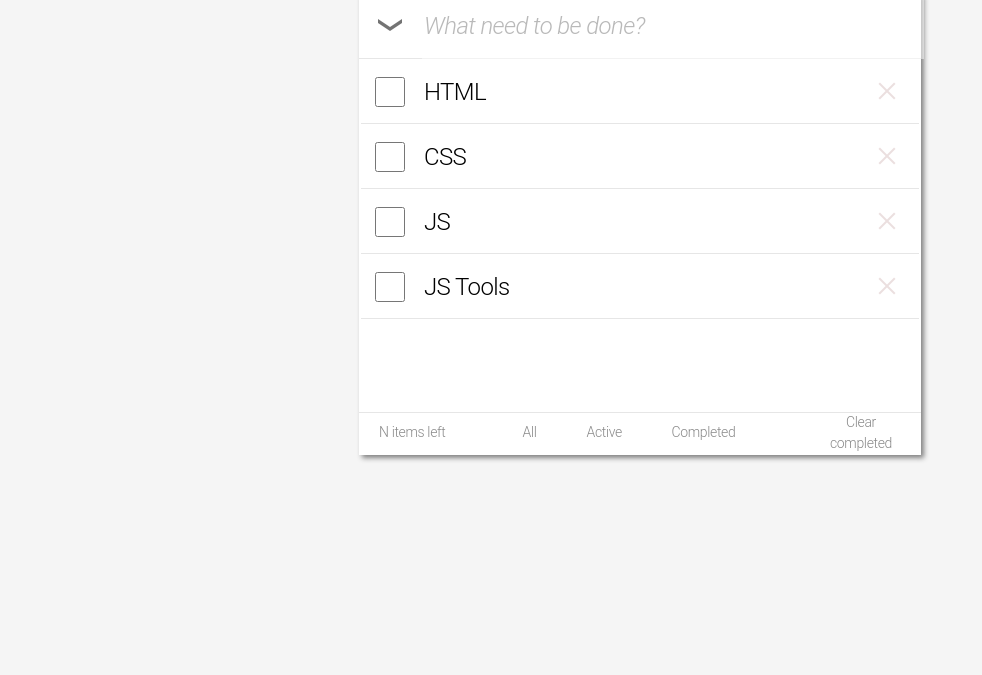
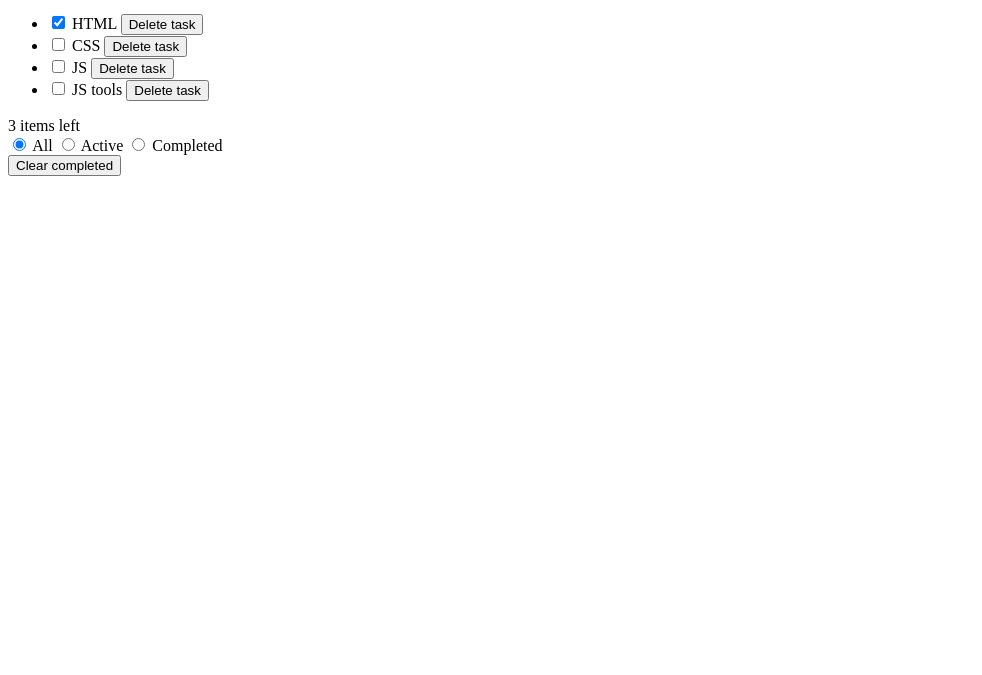
Before and after one commit to ok-technopolis-autumn-2019/Alexey_Medvedev, a plain HTML site: page index.html in a window 1280 px wide. Shown: the part 125-800 px from the top of the page, without its empty margins (0-982 px from the left). Drawn offline with Linux system fonts and the light colour scheme.

Commit message:
fixed html issues

```diff
--- a/index.html
+++ b/index.html
@@ -3,241 +3,95 @@
 <head>
     <meta charset="UTF-8">
     <title>ToDo List</title>
-    <style>
-        .header {
-            width: 100%;
-            height: 110px;
-            min-width: 562px
-        }
+</head>
+<body>
+<div class="todo-app">
+    <header class="todo-app__header"><h1 class="title">Todos</h1></header>
+    <main class="todo-app__frame">
+        <section class="todo-app__main-controls">
+            <div class="main-controls_select-all">
+                <button class="main-controls__select-all-button">
+                    Select all tasks
+                </button>
+            </div>
+            <div class="main-controls__create-new">
+                <input type="text" class="main-controls__create-new-input"
+                       placeholder="What needs to be done?" aria-label="Add new item"
+                       autofocus="autofocus"/>
+            </div>
+        </section>
 
-        .header_title {
-            margin: auto;
-            width: 562px;
-            height: 100%
-        }
+        <section class="todo-app__tasks">
+            <ul class="todo-app__task-list tasks">
+                <li class="todo-app__task-item task-item">
+                    <div class="task-item__view">
+                        <input type="checkbox" checked="checked" class="task-item__status"
+                               aria-label="Completed task: HTML"/>
+                        <span class="task-item__text">HTML</span>
+                        <button class="task-item__delete">Delete task</button>
+                    </div>
+                    <div class="task-item__edit" hidden="hidden">
+                        <input type="text" class="task-item__input" value="HTML" aria-label="Edit task: HTML"/>
+                    </div>
+                </li>
+                <li class="todo-app__task-item task-item">
+                    <div class="task-item__view">
+                        <input type="checkbox" class="task-item__status" aria-label="Not completed task: CSS"/>
+                        <span class="task-item__text">CSS</span>
+                        <button class="task-item__delete">Delete task</button>
+                    </div>
+                    <div class="task-item__edit" hidden="hidden">
+                        <input type="text" class="task-item__input" value="CSS" aria-label="Edit task: CSS"/>
+                    </div>
+                </li>
+                <li class="todo-app__task-item task-item">
+                    <div class="task-item__view">
+                        <input type="checkbox" class="task-item__status" aria-label="Not completed task: JS"/>
+                        <span class="task-item__text">JS</span>
+                        <button class="task-item__delete">Delete task</button>
+                    </div>
+                    <div class="task-item__edit" hidden="hidden">
+                        <input type="text" class="task-item__input" value="CSS" aria-label="Edit task: CSS"/>
+                    </div>
+                </li>
+                <li class="todo-app__task-item task-item">
+                    <div class="task-item__view">
+                        <input type="checkbox" class="task-item__status" aria-label="Not completed task: JS tools"/>
+                        <span class="task-item__text">JS tools</span>
+                        <button class="task-item__delete">Delete task</button>
+                    </div>
+                    <div class="task-item__edit" hidden="hidden">
+                        <input type="text" class="task-item__input" value="CSS" aria-label="Edit task: CSS"/>
+                    </div>
+                </li>
+            </ul>
+        </section>
 
-        .body {
-            width: 100%;
-            height: auto;
-        }
-
-        .body_main-block {
-            width: 562px;
-            height: 462px;
-            margin: auto;
-            background: #FFFFFF;
-            box-shadow: 3px 3px 5px gray;
-        }
-
-        .input-field-table {
-            width: 562px;
-            height: 66px;
-        }
-
-        .input-field-table tr {
-            box-shadow: inset 0px -1px 0px #E6E6E6;
-        }
-
-        .body_main-block_input-field {
-            font-family: Roboto, serif;
-            font-style: italic;
-            font-weight: 300;
-            font-size: 24px;
-            line-height: 21px;
-            letter-spacing: -0.6px;
-            opacity: 0.5;
-
-            width: 100%;
-            height: 100%;
-            border: none;
-        }
-
-        .items-table {
-            width: 562px;
-            height: 126px;
-        }
-
-        .todo-item {
-            width: 562px;
-            height: 63px;
-            box-shadow: inset 0px -1px 0px #E6E6E6;
-        }
-
-        .todo-item_checkbox-container {
-            width: 40px;
-            height: 39px;
-            padding: 10px;
-        }
-
-        .todo-item-checkbox {
-            width: 30px;
-            height: 30px;
-            cursor: pointer;
-        }
-
-        .todo-item_text {
-            font-family: Roboto, serif;
-            font-style: normal;
-            font-weight: 300;
-            font-size: 24px;
-            line-height: 21px;
-            letter-spacing: -0.6px;
-        }
-
-        .body_main-block_bottom-menu_item {
-            padding: 10px;
-
-            display: flex;
-            align-items: center;
-        }
-
-        .body_main-block_bottom-menu_item_button {
-            padding-top: 10px;
-            padding-bottom: 10px;
-            padding-left: 10px;
-
-            font-family: Roboto, serif;
-            font-style: normal;
-            font-weight: 300;
-            font-size: 14px;
-            line-height: 21px;
-            letter-spacing: -0.35px;
-
-            color: #888888;
-
-            border: none;
-            background-color: inherit;
-            cursor: pointer;
-        }
-
-        .body_main-block_bottom-menu_number-of-items-left {
-            width: 92px;
-            height: 21px;
-            left: 231px;
-            top: 476.5px;
-
-            margin-right: auto;
-        }
-
-        .body_main-block_bottom-menu_all {
-            width: 44px;
-            height: 21px;
-            left: 416px;
-            top: 476.5px;
-        }
-
-        .body_main-block_bottom-menu_active {
-            width: 65px;
-            height: 21px;
-            left: 457px;
-            top: 476.5px;
-        }
-
-        .body_main-block_bottom-menu_completed {
-            width: 94px;
-            height: 21px;
-            left: 520px;
-            top: 476.5px;
-        }
-
-        .body_main-block_bottom-menu_clear-completed {
-            width: 104px;
-            height: 21px;
-            left: 674px;
-            top: 476.5px;
-
-            margin-left: auto;
-        }
-    </style>
-</head>
-<body style="background: #f5f5f5; min-width: 562px">
-<div class="header">
-    <div class="header_title">
-        <p style="text-align:center; margin: 0"><img src="icons/title.png" alt="todo"></p>
-    </div>
+        <section class="todo-app__actions-bar action-bar">
+            <div class="actions-bar__item">
+                <div class="task-counter">3 items left</div>
+            </div>
+            <div class="actions-bar__item">
+                <div class="task-filter" role="group" aria-label="Filter tasks by status">
+                    <label class="task-filter__item">
+                        <input type="radio" class="task-filter__input" name="filter" checked="checked" value="All"/>
+                        <span class="task-filter__text" aria-label="Select all tasks">All</span>
+                    </label>
+                    <label class="task-filter__item">
+                        <input type="radio" class="task-filter__input" name="filter" value="Active"/>
+                        <span class="task-filter__text" aria-label="Select active tasks">Active</span>
+                    </label>
+                    <label class="task-filter__item">
+                        <input type="radio" class="task-filter__input" name="filter" value="Completed"/>
+                        <span class="task-filter__text" aria-label="Select active tasks">Completed</span>
+                    </label>
+                </div>
+            </div>
+            <div class="action-bar__item">
+                <button class="task-clear-completed">Clear completed</button>
+            </div>
+        </section>
+    </main>
 </div>
-<div class="body">
-    <div class="body_main-block">
-        <table class="input-field-table" style="width: 562px; height: 66px; border-collapse: collapse;">
-            <tr>
-                <td style="width: 60px; height: 39px;">
-                    <p style="text-align:center; margin: 0">
-                        <input type="image" src="icons/select-all.png" role="button"
-                               aria-label="Expand the list of results"
-                               alt="show_items">
-                    </p>
-                </td>
-                <td>
-                    <input class="body_main-block_input-field" type="text" placeholder="What need to be done?"/>
-                </td>
-            </tr>
-        </table>
-        <div class="body_main-block_items-field" style="width: 562px; height: 353px">
-            <table class="items-table">
-                <tr class="todo-item">
-                    <td class="todo-item_checkbox-container">
-                        <input class="todo-item-checkbox" type="checkbox">
-                    </td>
-                    <td class="todo-item_text">
-                        HTML
-                    </td>
-                    <td style="width: 40px">
-                        <input type="image" src="icons/close.png" role="button" alt="close_item">
-                    </td>
-                </tr>
-                <tr class="todo-item">
-                    <td class="todo-item_checkbox-container">
-                        <input class="todo-item-checkbox" type="checkbox">
-                    </td>
-                    <td class="todo-item_text">
-                        CSS
-                    </td>
-                    <td style="width: 40px">
-                        <input type="image" src="icons/close.png" role="button" alt="close_item">
-                    </td>
-                </tr>
-                <tr class="todo-item">
-                    <td class="todo-item_checkbox-container">
-                        <input class="todo-item-checkbox" type="checkbox">
-                    </td>
-                    <td class="todo-item_text">
-                        JS
-                    </td>
-                    <td style="width: 40px">
-                        <input type="image" src="icons/close.png" role="button" alt="close_item">
-                    </td>
-                </tr>
-                <tr class="todo-item">
-                    <td class="todo-item_checkbox-container">
-                        <input class="todo-item-checkbox" type="checkbox">
-                    </td>
-                    <td class="todo-item_text">
-                        JS Tools
-                    </td>
-                    <td style="width: 40px">
-                        <input type="image" src="icons/close.png" role="button" alt="close_item">
-                    </td>
-                </tr>
-            </table>
-        </div>
-        <div class="body_main-block_bottom-menu"
-             style="width: 562px; height: 43px; display:flex; box-shadow: inset 0px 1px 0px #E6E6E6;">
-            <div class="body_main-block_bottom-menu_number-of-items-left body_main-block_bottom-menu_item">
-                <button class="body_main-block_bottom-menu_item_button">N items left</button>
-            </div>
-            <div class="body_main-block_bottom-menu_all body_main-block_bottom-menu_item">
-                <button class="body_main-block_bottom-menu_item_button">All</button>
-            </div>
-            <div class="body_main-block_bottom-menu_active body_main-block_bottom-menu_item">
-                <button class="body_main-block_bottom-menu_item_button">Active</button>
-            </div>
-            <div class="body_main-block_bottom-menu_completed body_main-block_bottom-menu_item">
-                <button class="body_main-block_bottom-menu_item_button">Completed</button>
-            </div>
-            <div class="body_main-block_bottom-menu_clear-completed body_main-block_bottom-menu_item ">
-                <button class="body_main-block_bottom-menu_item_button">Clear completed</button>
-            </div>
-        </div>
-    </div>
 </body>
 </html>
```
Also changed, not shown: icons/close.png (deleted), icons/completed.png (deleted), icons/select-all.png (deleted), icons/title.png (deleted).
